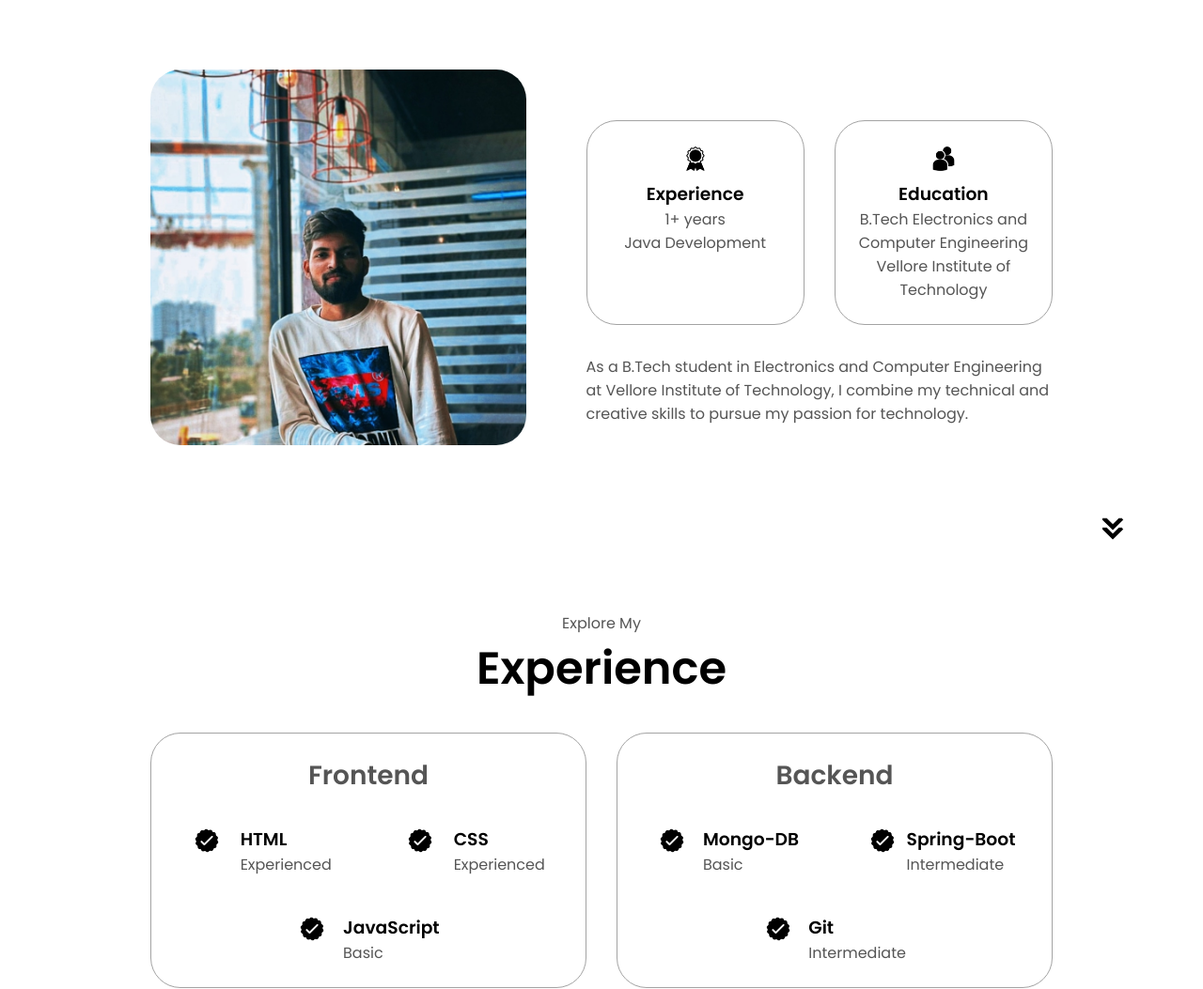
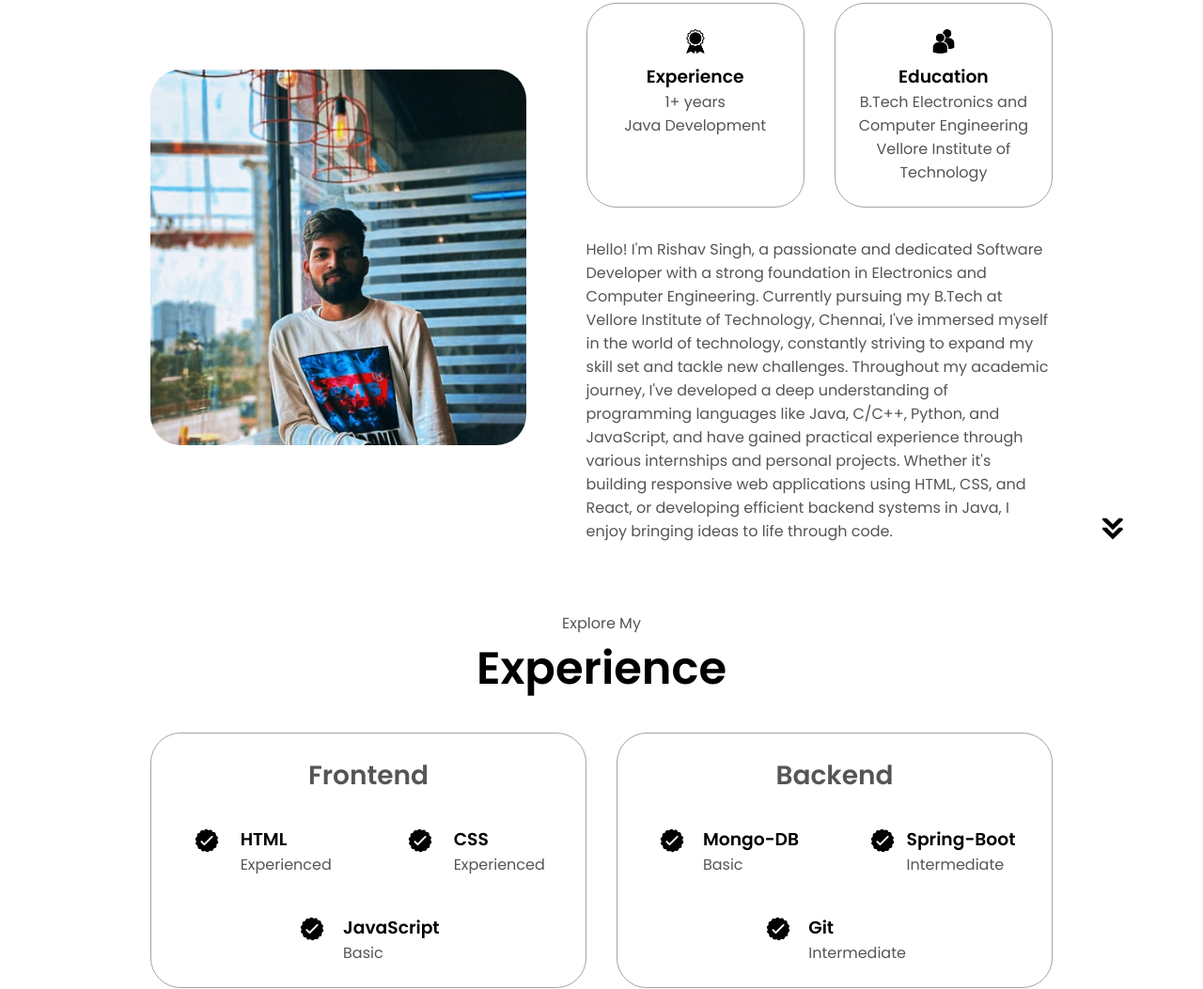
Before and after one commit to Rishavsingh5643/html-css-js-portfolio, a plain HTML site: page index.html in a window 1280 px wide. Shown: the part 1045-2098 px from the top of the page at 94% size. Drawn offline with Linux system fonts and the light colour scheme.

Commit message:
Update index.html

```diff
--- a/index.html
+++ b/index.html
@@ -106,9 +106,14 @@
                     </div>
                 </div>
                 <div class="text-container">
-                    <p>As a B.Tech student in Electronics and Computer Engineering at
-                        Vellore Institute of Technology, I combine my technical and
-                         creative skills to pursue my passion for technology.
+                    <p>Hello! I'm Rishav Singh, a passionate and dedicated Software Developer with a
+                        strong foundation in Electronics and Computer Engineering. Currently pursuing my B.Tech at Vellore Institute of Technology, Chennai,
+                        I've immersed myself in the world of technology,
+                        constantly striving to expand my skill set and tackle new challenges.
+                         Throughout my academic journey, I've developed a deep understanding of programming languages like Java, C/C++, Python, and JavaScript,
+                        and have gained practical experience through various internships and personal projects.
+                        Whether it's building responsive web applications using HTML, CSS, and React, or developing efficient backend systems in Java,
+                        I enjoy bringing ideas to life through code.
                     </p>
                 </div>
             </div>
```
